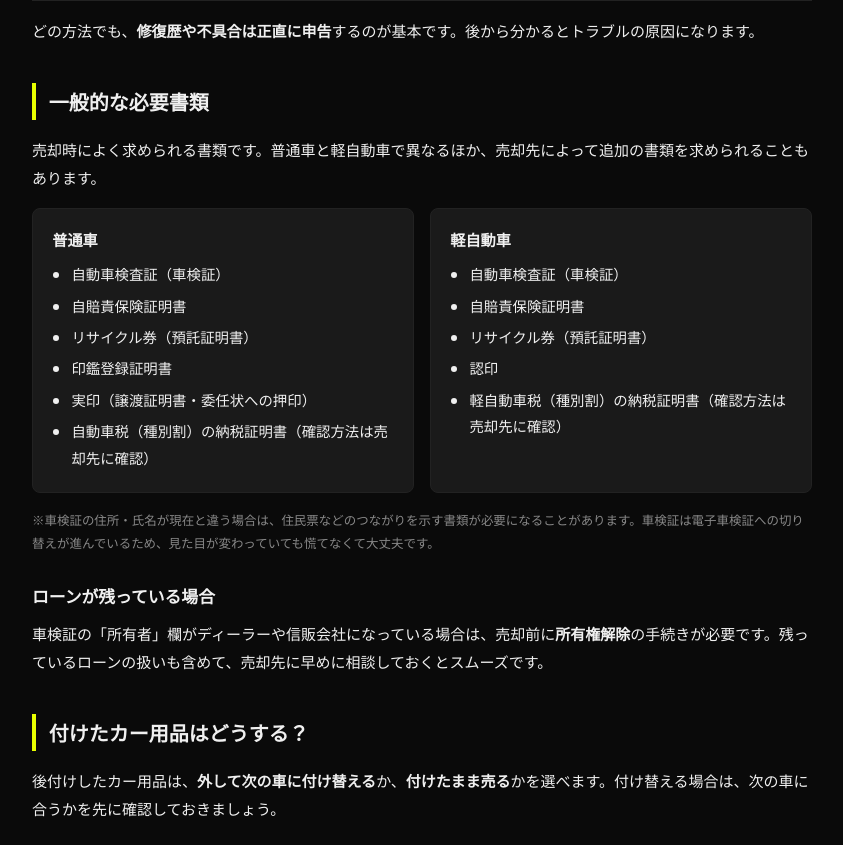
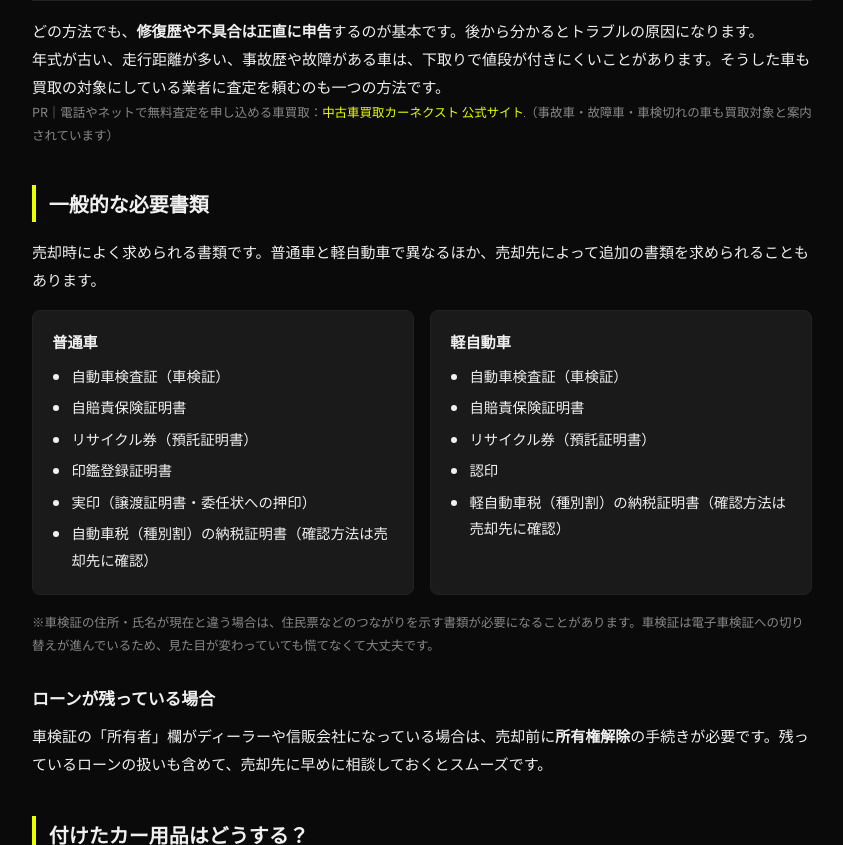
Before and after one commit to EMIRE15/EMIRE15.github.io, a plain HTML site: page guide-car-sell-checklist.html in a window 1280 px wide. Shown: the part 1399-2244 px from the top of the page, without its empty margins (218-1061 px from the left). Drawn offline with Linux system fonts and the light colour scheme.

Commit message:
売却チェックリストにカーネクスト（A8）の買取リンクを追加
Co-Authored-By: Claude Opus 5.5 <noreply@anthropic.com>
Claude-Session: https://claude.ai/code/session_013i3WHQULF28pdi86pLvsGs

```diff
--- a/guide-car-sell-checklist.html
+++ b/guide-car-sell-checklist.html
@@ -224,7 +224,8 @@ footer a{color:var(--text-muted)}.footer a:hover{color:var(--accent)}
   <tr><th>一括査定・オークション型サービス</th><td>ネットで申し込むと複数の買取店に査定を依頼できる。サービスによっては多くの業者から連絡が来ることもあるため、連絡方法の仕組みを確認しておく</td><td>複数社の査定額を比べたい人</td></tr>
   </tbody></table></div>
   <p>どの方法でも、<strong>修復歴や不具合は正直に申告</strong>するのが基本です。後から分かるとトラブルの原因になります。</p>
-  <!-- A8: 車買取サービスの紹介枠（MOTA車買取／車買取ソコカラ 承認後にここへ挿入） -->
+  <p>年式が古い、走行距離が多い、事故歴や故障がある車は、下取りで値段が付きにくいことがあります。そうした車も買取の対象にしている業者に査定を頼むのも一つの方法です。</p>
+  <p class="dg-small">PR｜電話やネットで無料査定を申し込める車買取：<a href="https://px.a8.net/svt/ejp?a8mat=4BGTLO+6GSJUQ+32YG+HV7V6" rel="nofollow sponsored noopener" target="_blank" style="color:var(--accent)">中古車買取カーネクスト 公式サイト</a><img border="0" width="1" height="1" src="https://www16.a8.net/0.gif?a8mat=4BGTLO+6GSJUQ+32YG+HV7V6" alt="">（事故車・故障車・車検切れの車も買取対象と案内されています）</p>
 
   <h2 id="docs">一般的な必要書類</h2>
   <p>売却時によく求められる書類です。普通車と軽自動車で異なるほか、売却先によって追加の書類を求められることもあります。</p>
```
